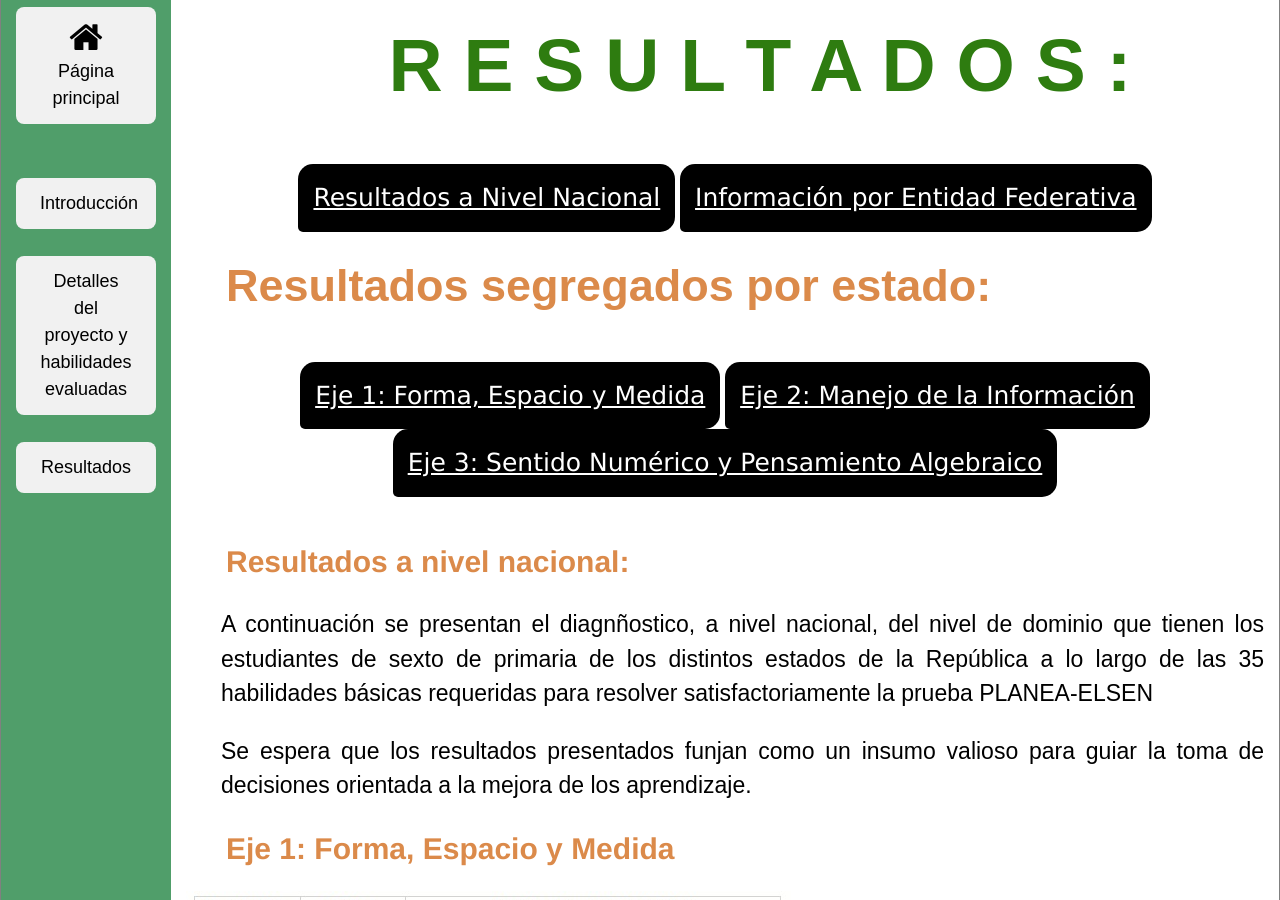
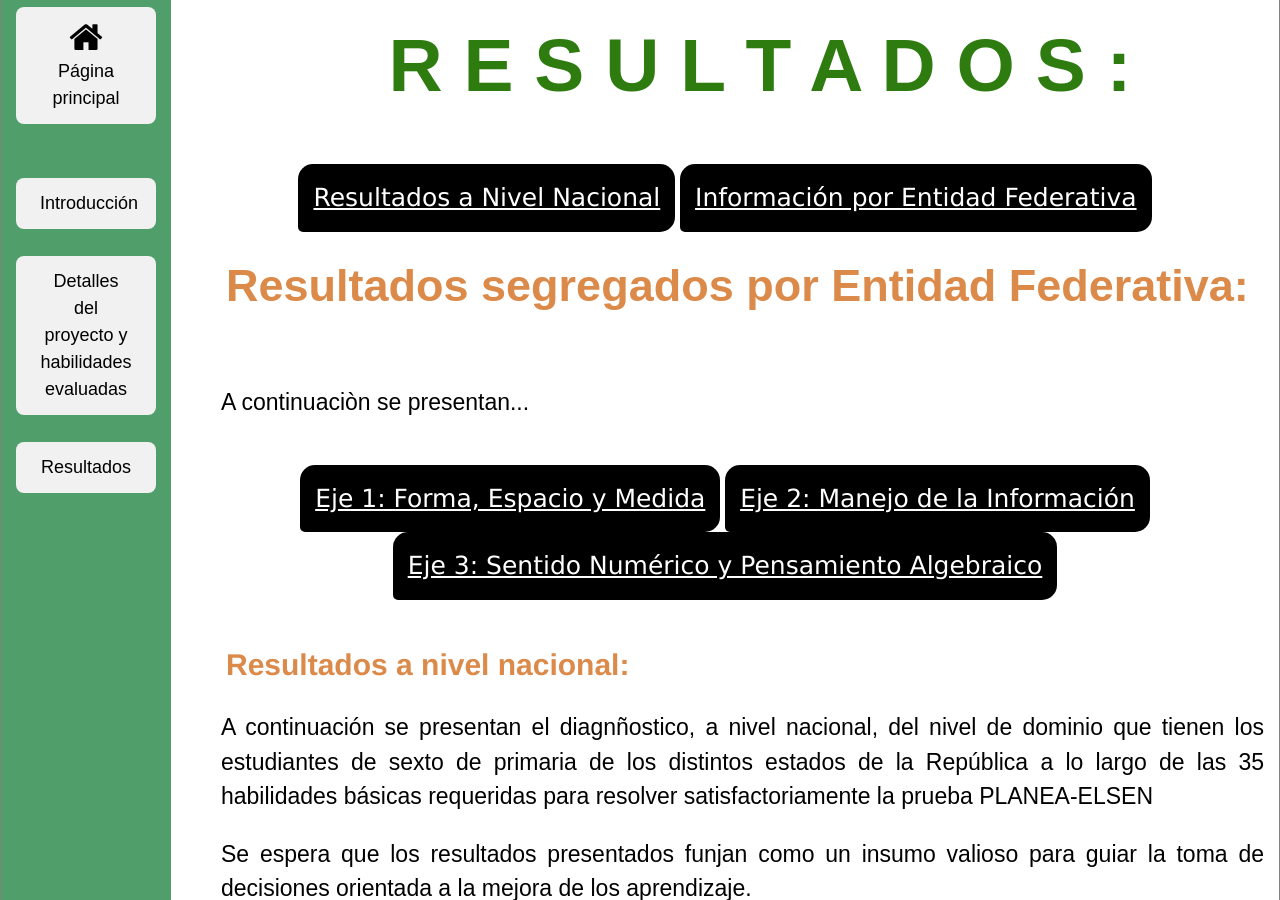
Before and after one commit to rimedie/rimedie.github.io, a Jekyll site: the page built from PLANEA-ELSEN_2015/Heatmaps.html, in a window 1280 px wide and 900 px high, scrolled down 477 px. Built offline with Jekyll 4.4.1, drawn with Linux system fonts in a browser that asks for light colours.

Commit message:
Update 1_MapasCalor.html

```diff
--- a/_layouts/1_MapasCalor.html
+++ b/_layouts/1_MapasCalor.html
@@ -241,9 +241,14 @@
    </div>
 </div>
 <div class="dropdown">
-  <button class="dropbtn"><a href="https://rimedie.github.io/about_Filosifia.html" style="color:white;">Información por Entidad Federativa</a></button>
+  <button class="dropbtn"><a href="/PLANEA-ELSEN_2015/Heatmaps.html" style="color:white;">Información por Entidad Federativa</a></button>
+  <div class="dropdown-content">
+    <a href="/PLANEA-ELSEN_2015/Heatmaps.html">Resultados del diagnóstico segregados por Estado</a>
+   </div>
 </div>
-<h2 class="interact" style="font-size: 3em; font-weight: bold; font-family: sans-serif;">Resultados segregados por estado:</h1>
+<h2 class="interact" style="font-size: 3em; font-weight: bold; font-family: sans-serif;">Resultados segregados por Entidad Federativa:</h1>
+<br>
+	 <p> A continuaciòn se presentan...</p>
 	 	<br>
 <div class="dropdown">
   <button class="dropbtn"><a href="" style="color:white;">Eje 1: Forma, Espacio y Medida</a></button>
```
